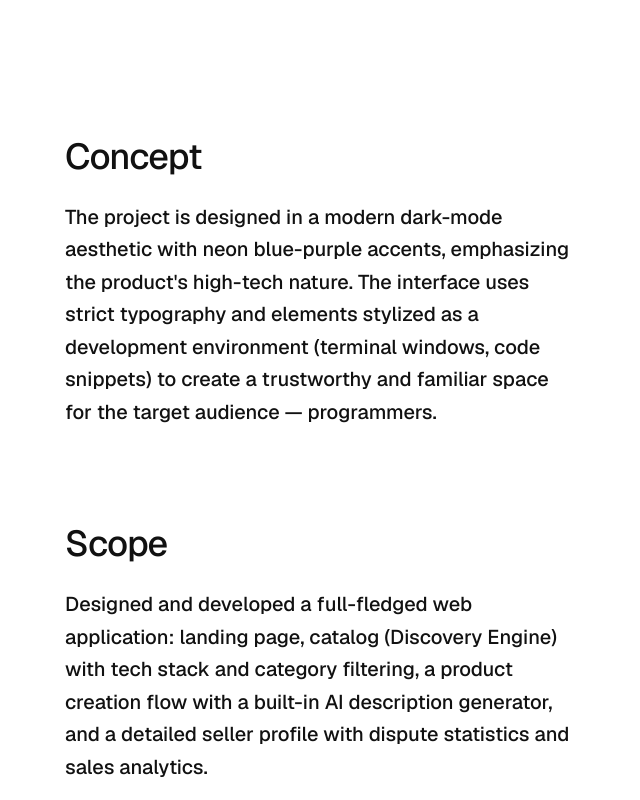
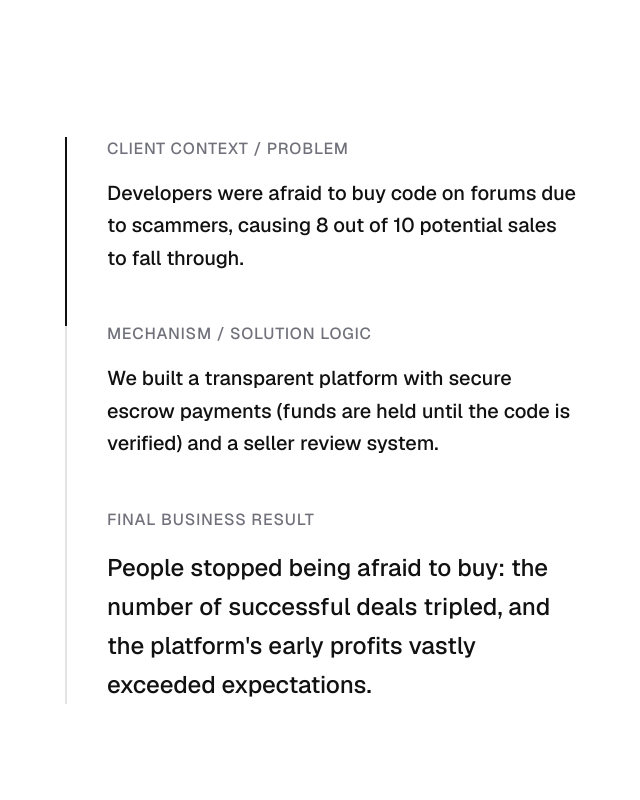
Before and after one commit to bkmz911/bkmz-portfolio, a Next.js app: page /en/project/code_venture in a window 1280 px wide. Shown: the part 1000-1800 px from the top of the page, without its empty margins (575-1215 px from the left). Built offline with nearby package versions, Linux system fonts and the light colour scheme.

Commit message:
fix: rewrite marketing copy to human dialect and revert project page layout

```diff
--- a/app/[locale]/project/[slug]/page.tsx
+++ b/app/[locale]/project/[slug]/page.tsx
@@ -113,9 +113,42 @@ export default function ProjectDetail() {
                 ))}
             </div>
 
-            {/* Details (Concept & Scope) */}
+            {/* Details (Concept & Scope & Business Logic) */}
             <div className="py-24 md:py-48 px-4 md:px-8">
-                <div className="w-full md:w-1/2 ml-auto lg:pr-24">
+                <div className="w-full md:w-[60%] lg:w-[50%] ml-auto lg:pr-24">
+
+                    {t(`${slug}.businessPain`) !== `ProjectDetail.${slug}.businessPain` && t(`${slug}.businessPain`) !== "" && (
+                        <div className="mb-20 md:mb-32 flex flex-col gap-10 md:gap-12 border-l-2 border-zinc-200 pl-6 md:pl-10 relative">
+                            {/* Decorative accent */}
+                            <div className="absolute -left-[2px] top-0 w-[2px] h-1/3 bg-[#111]" />
+
+                            <div>
+                                <h3 className="text-sm md:text-base font-medium tracking-wider mb-3 md:mb-4 text-zinc-500 uppercase">
+                                    {t("businessPain")}
+                                </h3>
+                                <p className="text-lg md:text-xl text-[#111] leading-relaxed font-medium">
+                                    {t(`${slug}.businessPain`)}
+                                </p>
+                            </div>
+                            <div>
+                                <h3 className="text-sm md:text-base font-medium tracking-wider mb-3 md:mb-4 text-zinc-500 uppercase">
+                                    {t("mechanism")}
+                                </h3>
+                                <p className="text-lg md:text-xl text-[#111] leading-relaxed font-medium">
+                                    {t(`${slug}.mechanism`)}
+                                </p>
+                            </div>
+                            <div>
+                                <h3 className="text-sm md:text-base font-medium tracking-wider mb-3 md:mb-4 text-zinc-500 uppercase">
+                                    {t("businessResult")}
+                                </h3>
+                                <p className="text-xl md:text-2xl text-[#111] leading-relaxed font-medium">
+                                    {t(`${slug}.businessResult`)}
+                                </p>
+                            </div>
+                        </div>
+                    )}
+
                     <div className="mb-16 md:mb-24">
                         <h3 className="text-3xl md:text-4xl font-medium tracking-tight mb-6">
                             {t("concept")}
--- a/components/Footer.tsx
+++ b/components/Footer.tsx
@@ -89,7 +89,7 @@ export default function Footer() {
                             href="tel:+79536430866"
                             className="hover:text-muted-foreground/95 transition-colors"
                         >
-                            +7 (953) 643-0866
+                            +7 (953) 643-08-66
                         </a>
                         <a
                             href="mailto:i.a.4esnokov@gmail.com"
--- a/messages/en.json
+++ b/messages/en.json
@@ -141,6 +141,9 @@
         "year": "Year",
         "concept": "Concept",
         "scope": "Scope",
+        "businessPain": "Client Context / Problem",
+        "mechanism": "Mechanism / Solution Logic",
+        "businessResult": "Final Business Result",
         "previous": "Previous Project",
         "next": "Next Project",
         "two_pistolets": {
@@ -149,7 +152,10 @@
             "client": "Startup",
             "year": "2025",
             "concept": "The app's visual language is built on noir and mafia aesthetics. The dark color palette contrasts with bright accents like golden stars, chips, and weapons. The naming references cult cinema, setting an exciting tone for the loot box mechanics (Don's Case, Code of Honor).",
-            "scope": "Developed the app's structure and interface: case store, daily and sponsored task system (ad viewing, clicks), a multi-level referral system (clans with 10% passive income), and a player profile designed for future gamification (leaderboards, inventory, levels)."
+            "scope": "Developed the app's structure and interface: case store, daily and sponsored task system (ad viewing, clicks), a multi-level referral system (clans with 10% passive income), and a player profile designed for future gamification (leaderboards, inventory, levels).",
+            "businessPain": "Players were quickly losing interest in standard bots, and acquiring new ones was becoming way too expensive.",
+            "mechanism": "We introduced game mechanics like loot boxes and a clan system, where players earn a percentage of what their invited friends make.",
+            "businessResult": "Acquiring new players became 40% cheaper because they started inviting their friends themselves. In the first month, the project reached 50,000 active users with zero ad spend."
         },
         "code_venture": {
             "desc": "A platform for buying and selling ready-made SaaS MVPs and production-ready code. The project connects developers, allowing them to safely trade software architecture using an Escrow Protocol and a convenient tech stack search.",
@@ -157,7 +163,10 @@
             "client": "Personal Project",
             "year": "2026",
             "concept": "The project is designed in a modern dark-mode aesthetic with neon blue-purple accents, emphasizing the product's high-tech nature. The interface uses strict typography and elements stylized as a development environment (terminal windows, code snippets) to create a trustworthy and familiar space for the target audience — programmers.",
-            "scope": "Designed and developed a full-fledged web application: landing page, catalog (Discovery Engine) with tech stack and category filtering, a product creation flow with a built-in AI description generator, and a detailed seller profile with dispute statistics and sales analytics."
+            "scope": "Designed and developed a full-fledged web application: landing page, catalog (Discovery Engine) with tech stack and category filtering, a product creation flow with a built-in AI description generator, and a detailed seller profile with dispute statistics and sales analytics.",
+            "businessPain": "Developers were afraid to buy code on forums due to scammers, causing 8 out of 10 potential sales to fall through.",
+            "mechanism": "We built a transparent platform with secure escrow payments (funds are held until the code is verified) and a seller review system.",
+            "businessResult": "People stopped being afraid to buy: the number of successful deals tripled, and the platform's early profits vastly exceeded expectations."
         },
         "pashalka": {
             "desc": "A builder platform allowing businesses to launch their own gamified activities in Telegram. The service includes a fully functional admin panel for app configuration and a client side featuring a mini-game, tasks, and a giveaway system to engage brand audiences.",
@@ -165,7 +174,10 @@
             "client": "Startup",
             "year": "2025",
             "concept": "The design system is divided into two environments. The control panel is executed in a strict Dark Mode style with a bright acid-neon gradient in the header, giving the interface a modern, tech-savvy look. The client side (the game itself) offers flexible visual customization — from cartoon viruses to donuts, allowing the visuals to adapt to any brand's style.",
-            "scope": "Developed a comprehensive SaaS solution: created a company dashboard (bot profile setup, game asset selection from a library, tariff/subscription management) and built the B2C Mini App itself (arcade 'item catcher' mechanics, leaderboard integration, task system, and reward store)."
+            "scope": "Developed a comprehensive SaaS solution: created a company dashboard (bot profile setup, game asset selection from a library, tariff/subscription management) and built the B2C Mini App itself (arcade 'item catcher' mechanics, leaderboard integration, task system, and reward store).",
+            "businessPain": "It was too expensive and time-consuming for brands to order custom promo games from scratch.",
+            "mechanism": "We built a handy platform where any company can set up a game matching their brand style in a few clicks and launch a giveaway.",
+            "businessResult": "Now, launching a promo game takes a couple of days instead of months, significantly cutting costs for clients."
         },
         "upora": {
             "desc": "A platform for buying and selling digital products from creators worldwide. Users can act as both buyers and creators, listing their work, managing their storefront, and receiving payments through a built-in, reliable acquiring system.",
@@ -173,7 +185,10 @@
             "client": "Startup",
             "year": "2025",
             "concept": "A minimalist light interface supporting a Dark/Light mode toggle. The design is crafted not to distract from what matters most — the visual presentation of digital goods. Clean typography, a spacious card grid, and intuitive navigation create a modern and trustworthy user experience.",
-            "scope": "Developed the full cycle of the marketplace: a home page with catalog, search, and filtering, detailed product cards with a recommendation block, a user dashboard with role separation (buyer/creator), and seamless checkout integration via Stripe supporting credit cards, Link, Cash App, and Amazon Pay."
+            "scope": "Developed the full cycle of the marketplace: a home page with catalog, search, and filtering, detailed product cards with a recommendation block, a user dashboard with role separation (buyer/creator), and seamless checkout integration via Stripe supporting credit cards, Link, Cash App, and Amazon Pay.",
+            "businessPain": "Digital creators were losing too much money to high platform fees and struggling with overly complex setups.",
+            "mechanism": "We created a simple storefront with a clear interface where creators can quickly upload their products and get paid directly via Stripe.",
+            "businessResult": "Creators started signing up and listing their work much faster, leading to rapid sales growth on the platform."
         },
         "moerodnoe": {
             "desc": "A platform for professional genealogist Dmitry Gribkov and the community of family history keepers. The site presents ancestry restoration services — from archival searches and family tree creation to writing a family book and conducting genealogical expertise.",
@@ -181,7 +196,10 @@
             "client": "Dmitry Gribkov",
             "year": "2025",
             "concept": "The visual concept is built on associations with heritage, nature, and roots: a warm beige-green color palette and background patterns resembling tree branches. One of the main interface features is a floating video widget with the founder's message, accompanying the user as they scroll, building a personal connection and increasing trust.",
-            "scope": "Designed and developed an informative landing page. Created service cards (in a slider/carousel format) with detailed pricing descriptions, integrated a gallery of video works and reviews, set up a lead capture form for a free initial consultation, and implemented the logic for a 'sticky' video player."
+            "scope": "Designed and developed an informative landing page. Created service cards (in a slider/carousel format) with detailed pricing descriptions, integrated a gallery of video works and reviews, set up a lead capture form for a free initial consultation, and implemented the logic for a 'sticky' video player.",
+            "businessPain": "The services were premium, but the old website failed to convey their value, leaving potential clients hesitant to get in touch.",
+            "mechanism": "We completely redesigned the site, focusing on the expert's personal brand and adding a floating video where the founder personally explains his approach.",
+            "businessResult": "People began to trust the expert more — the number of high-quality leads from target clients jumped by 150% in the first two months."
         },
         "skin_space": {
             "desc": "A platform for instant trading, buying, and selling in-game items from CS2 and DOTA 2 for real money. The service offers users safe transactions, low fees, and a guarantee on every trade.",
@@ -189,7 +207,10 @@
             "client": "Startup",
             "year": "2025",
             "concept": "The project is executed in a classic gamer aesthetic: a dark background with an accent 'fiery' yellow color echoing the logo. Great attention is paid to high-quality 3D character renders and a clean, uncluttered UI to focus on the inventory items themselves.",
-            "scope": "Developed promotional blocks for the home page, a complex interactive trading interface (inventory panel with search, game and rarity filtering), and a functional user profile linked to Steam data (Trade link, API key, Steam ID64)."
+            "scope": "Developed promotional blocks for the home page, a complex interactive trading interface (inventory panel with search, game and rarity filtering), and a functional user profile linked to Steam data (Trade link, API key, Steam ID64).",
+            "businessPain": "Beginners avoided skin trading because competitor websites were cluttered with too many buttons and confusing tables.",
+            "mechanism": "We stripped away the clutter, designed a clean interface with easy filters, and directly hooked up the Steam database for speed.",
+            "businessResult": "Trades now happen twice as fast, and users started returning to the platform much more often."
         }
     }
 }
```
Also changed, not shown: messages/ru.json (+27 -6 lines).
